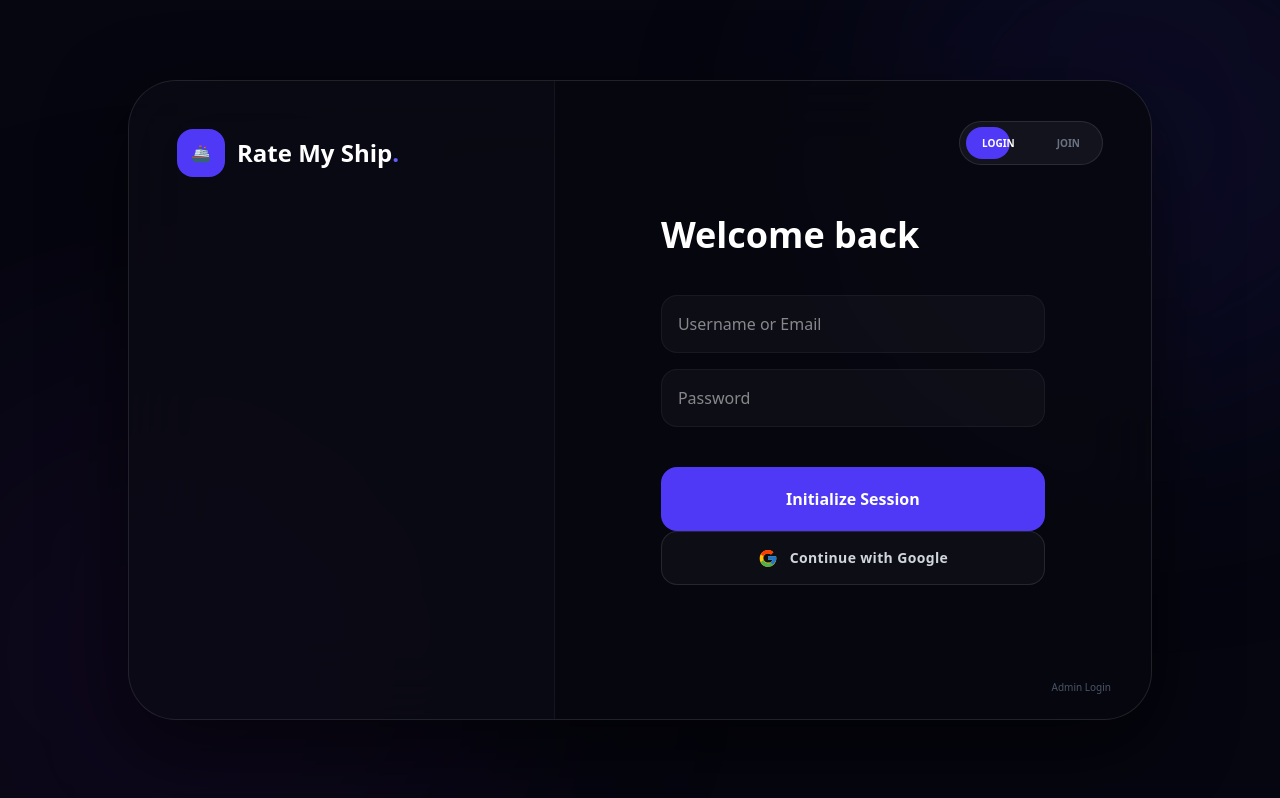
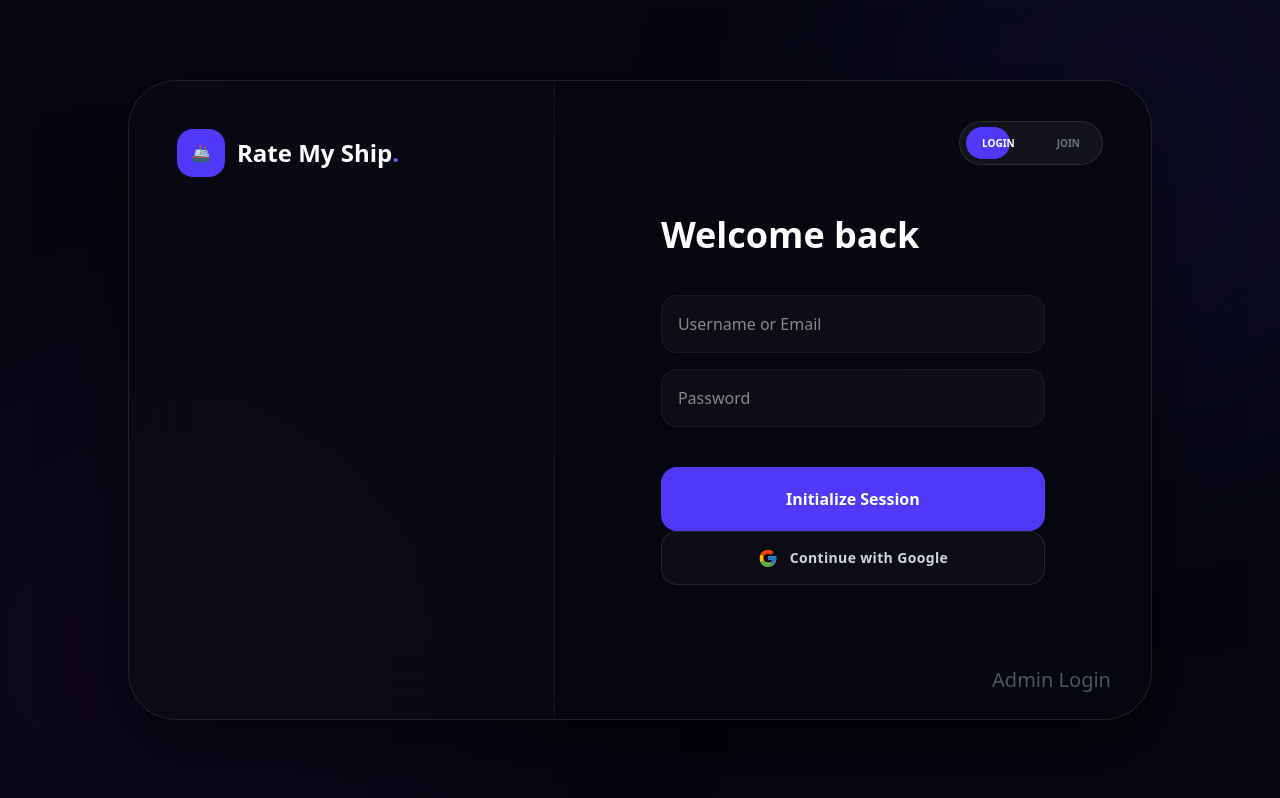
Before and after one commit to akashverma712/rate-my-ship, a React (Vite) app: page / in a window 1280 px wide. Built offline with nearby package versions, Linux system fonts and the light colour scheme; no server answers.

Commit message:
changed the toggle property of admin

```diff
--- a/src/components/auth/AuthCard.jsx
+++ b/src/components/auth/AuthCard.jsx
@@ -83,7 +83,6 @@ export default function AuthPage({
               </>
             )}
 
-            {/* USER LOGIN OR ADMIN LOGIN */}
             {(isLogin || isAdminLogin) && (
               <Input
                 placeholder="Username or Email"
@@ -117,7 +116,7 @@ export default function AuthPage({
 
           {/* ADMIN TOGGLE */}
           <div
-            className="absolute bottom-6 right-10 text-[10px] text-gray-600 cursor-pointer"
+            className="absolute bottom-6 right-10 text-[20px] text-gray-600 cursor-pointer"
             onClick={() => setIsAdminLogin(!isAdminLogin)}
           >
             {isAdminLogin ? "Switch to User" : "Admin Login"}
--- a/src/components/ships/ReviewList.jsx
+++ b/src/components/ships/ReviewList.jsx
@@ -59,7 +59,7 @@ export default function ReviewList({ shipId }) {
       {reviews.length === 0 ? (
         <div className="bg-[#0f111a] border border-dashed border-white/10 rounded-3xl p-12 text-center">
           <p className="text-gray-500">
-            No logs found for this vessel. Be the first to rate!
+           No  review found for the above ship.
           </p>
         </div>
       ) : (
```
